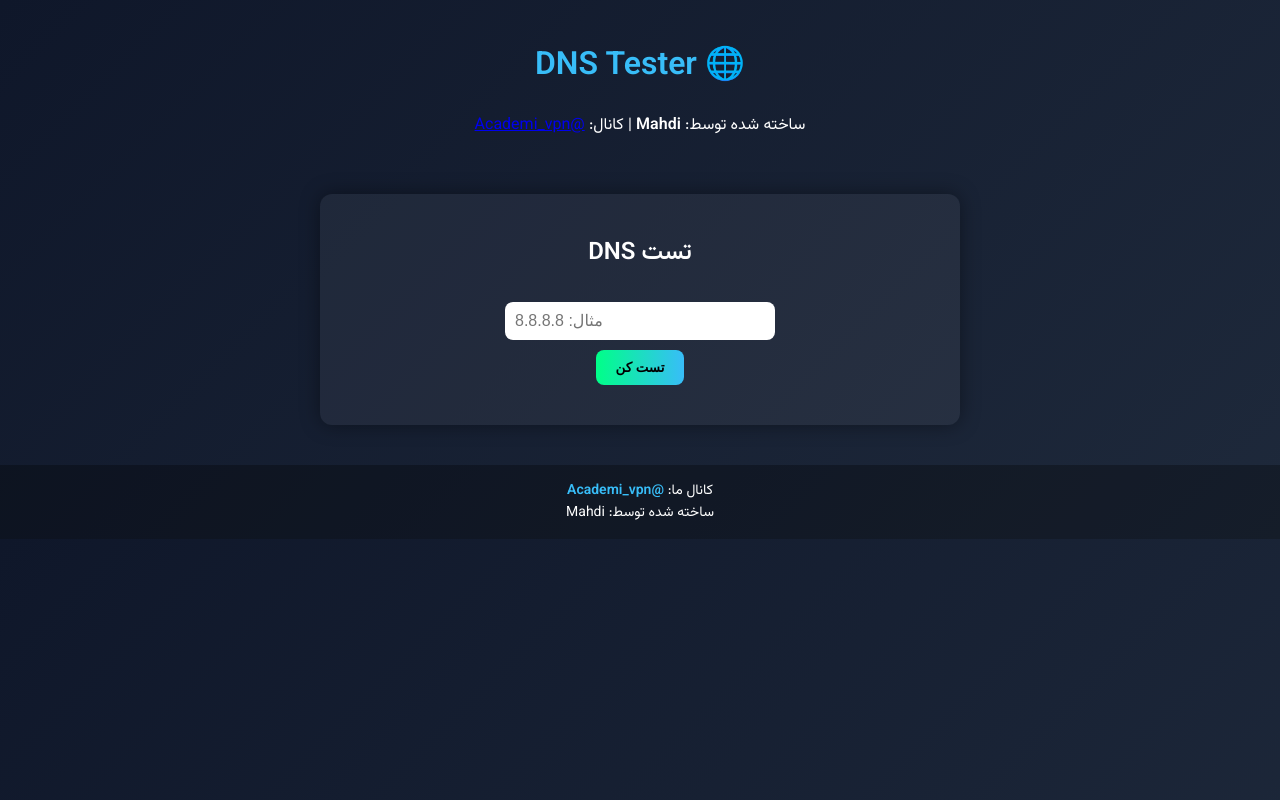
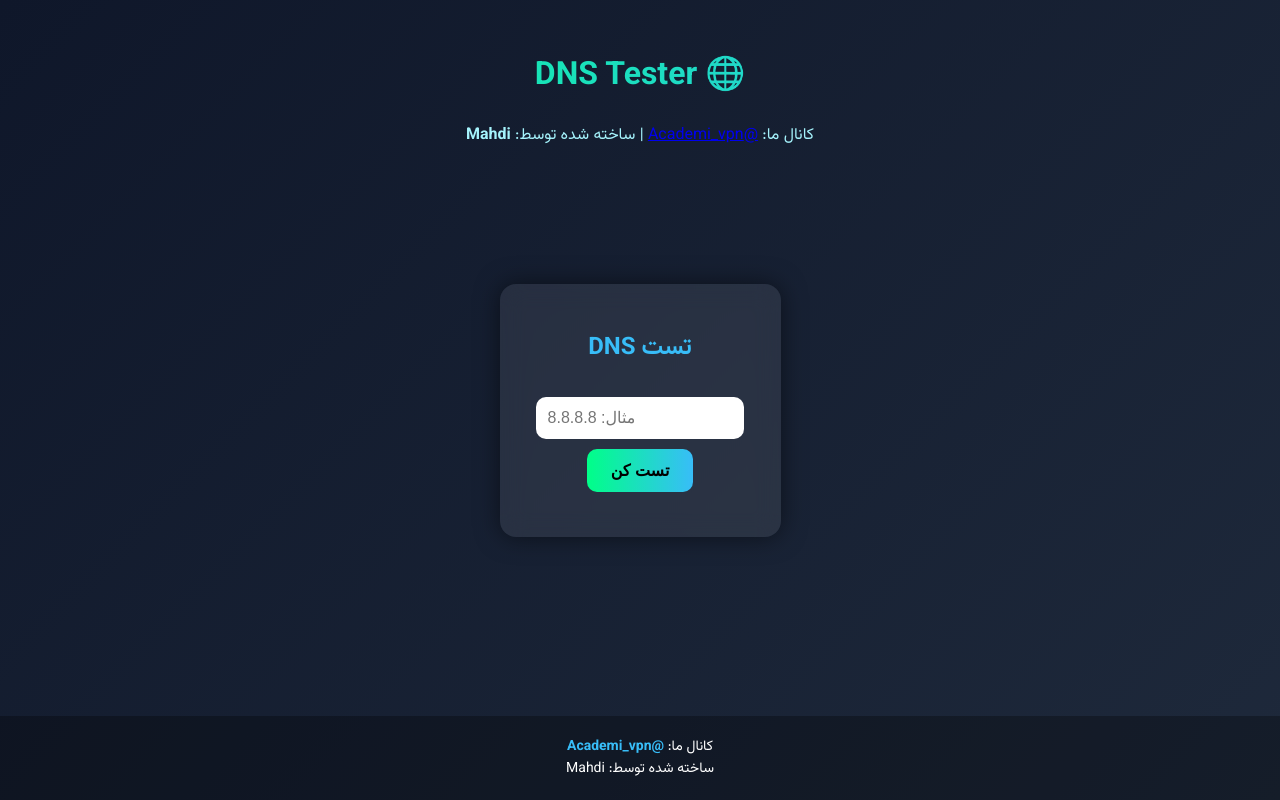
Before and after one commit to Academivpn73/DNS_Tester_web, a plain HTML site: page index.html in a window 1280 px wide. Drawn offline with Linux system fonts and the light colour scheme.

Commit message:
Update index.html

```diff
--- a/index.html
+++ b/index.html
@@ -1,49 +1,64 @@
 <!DOCTYPE html>
 <html lang="fa" dir="rtl">
 <head>
-  <meta charset="utf-8" />
+  <meta charset="utf-8">
   <title>🌐 DNS Tester — Academi_vpn</title>
-  <meta name="viewport" content="width=device-width, initial-scale=1" />
-  <link href="https://fonts.googleapis.com/css2?family=Vazirmatn:wght@400;600&display=swap" rel="stylesheet">
-
+  <meta name="viewport" content="width=device-width, initial-scale=1">
+  <link href="https://fonts.googleapis.com/css2?family=Vazirmatn:wght@400;700&display=swap" rel="stylesheet">
   <style>
     body {
       font-family: Vazirmatn, sans-serif;
       background: linear-gradient(135deg, #0f172a, #1e293b);
       color: #fff;
       margin: 0;
-      padding: 0;
-      text-align: center;
+      min-height: 100vh;
+      display: flex;
+      flex-direction: column;
     }
     header {
-      padding: 20px;
+      text-align: center;
+      padding: 30px 20px;
     }
-    h1 {
+    header h1 {
+      font-size: 32px;
+      background: linear-gradient(90deg, #00ff88, #38bdf8);
+      -webkit-background-clip: text;
+      color: transparent;
+    }
+    header p {
+      margin-top: 10px;
+      color: #a5f3fc;
+    }
+    .card {
+      background: rgba(255,255,255,0.08);
+      backdrop-filter: blur(12px);
+      border-radius: 16px;
+      padding: 25px;
+      margin: auto;
+      max-width: 480px;
+      text-align: center;
+      box-shadow: 0 0 25px rgba(0,0,0,0.5);
+    }
+    .card h2 {
+      margin-bottom: 20px;
       color: #38bdf8;
     }
-    .card {
-      background: rgba(255,255,255,0.05);
-      padding: 20px;
-      border-radius: 12px;
-      margin: 20px auto;
-      max-width: 600px;
-      box-shadow: 0 0 20px rgba(0,0,0,0.4);
-    }
     input {
-      padding: 10px;
-      border-radius: 8px;
+      padding: 12px;
+      width: 80%;
+      border-radius: 10px;
       border: none;
-      width: 250px;
-      margin: 10px;
+      margin: 10px 0;
       font-size: 16px;
       text-align: left;
     }
     button {
-      padding: 10px 20px;
+      padding: 12px 24px;
       border: none;
-      border-radius: 8px;
+      border-radius: 10px;
+      font-size: 16px;
+      font-weight: bold;
       background: linear-gradient(90deg, #00ff88, #38bdf8);
-      font-weight: bold;
       cursor: pointer;
       transition: all 0.3s ease;
     }
@@ -54,37 +69,38 @@
     #result {
       margin-top: 20px;
       font-size: 18px;
-      color: #a5f3fc;
+      color: #f0fdfa;
     }
     footer {
-      margin-top: 40px;
-      padding: 15px;
+      text-align: center;
+      padding: 20px;
+      margin-top: auto;
       font-size: 14px;
       background: rgba(0,0,0,0.3);
     }
     footer a {
       color: #38bdf8;
+      font-weight: bold;
       text-decoration: none;
-      font-weight: bold;
     }
   </style>
 </head>
 <body>
   <header>
     <h1>🌐 DNS Tester</h1>
-    <p>ساخته شده توسط: <b>Mahdi</b> | کانال: <a href="https://t.me/Academi_vpn" target="_blank">@Academi_vpn</a></p>
+    <p>کانال ما: <a href="https://t.me/Academi_vpn" target="_blank">@Academi_vpn</a> | ساخته شده توسط: <b>Mahdi</b></p>
   </header>
 
   <div class="card">
     <h2>تست DNS</h2>
-    <input type="text" id="dnsInput" placeholder="مثال: 8.8.8.8" />
+    <input id="dnsInput" type="text" placeholder="مثال: 8.8.8.8">
     <br>
     <button onclick="testDNS()">تست کن</button>
     <div id="result"></div>
   </div>
 
   <footer>
-    کانال ما: <a href="https://t.me/Academi_vpn" target="_blank">@Academi_vpn</a><br>
+    کانال ما: <a href="https://t.me/Academi_vpn" target="_blank">@Academi_vpn</a> <br>
     ساخته شده توسط: Mahdi
   </footer>
 
@@ -107,7 +123,7 @@
         await fetch(url, { mode: "no-cors" });
         const ms = Math.round(performance.now() - start);
         result.innerHTML = `✅ DNS ${ip} پاسخ داد — پینگ: <b>${ms} ms</b>`;
-      } catch (e) {
+      } catch {
         result.innerHTML = `❌ DNS ${ip} در دسترس نیست.`;
       }
     }
```
